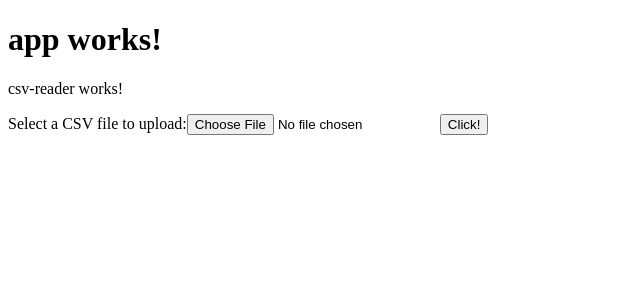
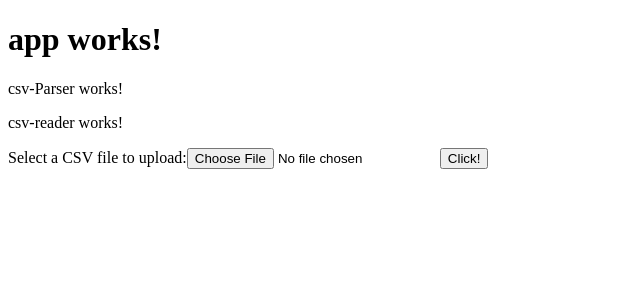
Before and after one commit to dongtong/angular2-app-csv, an Angular app: page / in a window 1280 px wide. Shown: the top 300 px of the page, without its empty margins (0-640 px from the left). Built offline with nearby package versions, Linux system fonts and the light colour scheme.

Commit message:
changes heared in parent component

```diff
--- a/src/app/app.component.html
+++ b/src/app/app.component.html
@@ -1,4 +1,4 @@
 <h1>
   {{title}}
 </h1>
-<app-csv-reader>Loading csv reader...</app-csv-reader>
+<app-csv-result>Loading csv parser...</app-csv-result>
--- a/src/app/app.module.ts
+++ b/src/app/app.module.ts
@@ -5,11 +5,13 @@ import { HttpModule } from '@angular/http';
 
 import { AppComponent } from './app.component';
 import { CsvReaderComponent } from './csv-reader/csv-reader.component';
+import { CsvResultComponent } from './csv-result/csv-result.component';
 
 @NgModule({
   declarations: [
     AppComponent,
-    CsvReaderComponent
+    CsvReaderComponent,
+    CsvResultComponent
   ],
   imports: [
     BrowserModule,
--- a/src/app/csv-reader/csv-reader.component.ts
+++ b/src/app/csv-reader/csv-reader.component.ts
@@ -9,9 +9,9 @@ export class CsvReaderComponent {
   private _file: File;
   private _fileName: string;
 
-  @Output() fileContent: string[][];
+  fileContent: string[][];
 
-  csvFileChanged: EventEmitter<string[][]> = new EventEmitter<string[][]>();
+  @Output() csvFileChanged: EventEmitter<string[][]> = new EventEmitter<string[][]>();
   csvParser: CsvParser = new CsvParser();
 
   public fileChangeListener($event: any): void {
--- /dev/null
+++ b/src/app/csv-result/csv-result.component.html
@@ -0,0 +1,4 @@
+<p>
+  csv-Parser works!
+</p>
+<app-csv-reader (csvFileChanged)="onHearingChanges($event)">Loading csv reader...</app-csv-reader>
--- /dev/null
+++ b/src/app/csv-result/csv-result.component.ts
@@ -0,0 +1,18 @@
+import { Component, OnInit } from '@angular/core';
+
+@Component({
+  selector: 'app-csv-result',
+  templateUrl: './csv-result.component.html',
+  styleUrls: ['./csv-result.component.css']
+})
+export class CsvResultComponent implements OnInit {
+
+  constructor() { }
+
+  ngOnInit() {
+  }
+
+  onHearingChanges(payload: string[][]): void {
+    console.log("changes heared, length in Parent:" + payload.length);
+  }
+}
```
Also changed, not shown: src/app/csv-result/csv-result.component.css (added), 1 other file (tests, documents, lock files or other folders).
